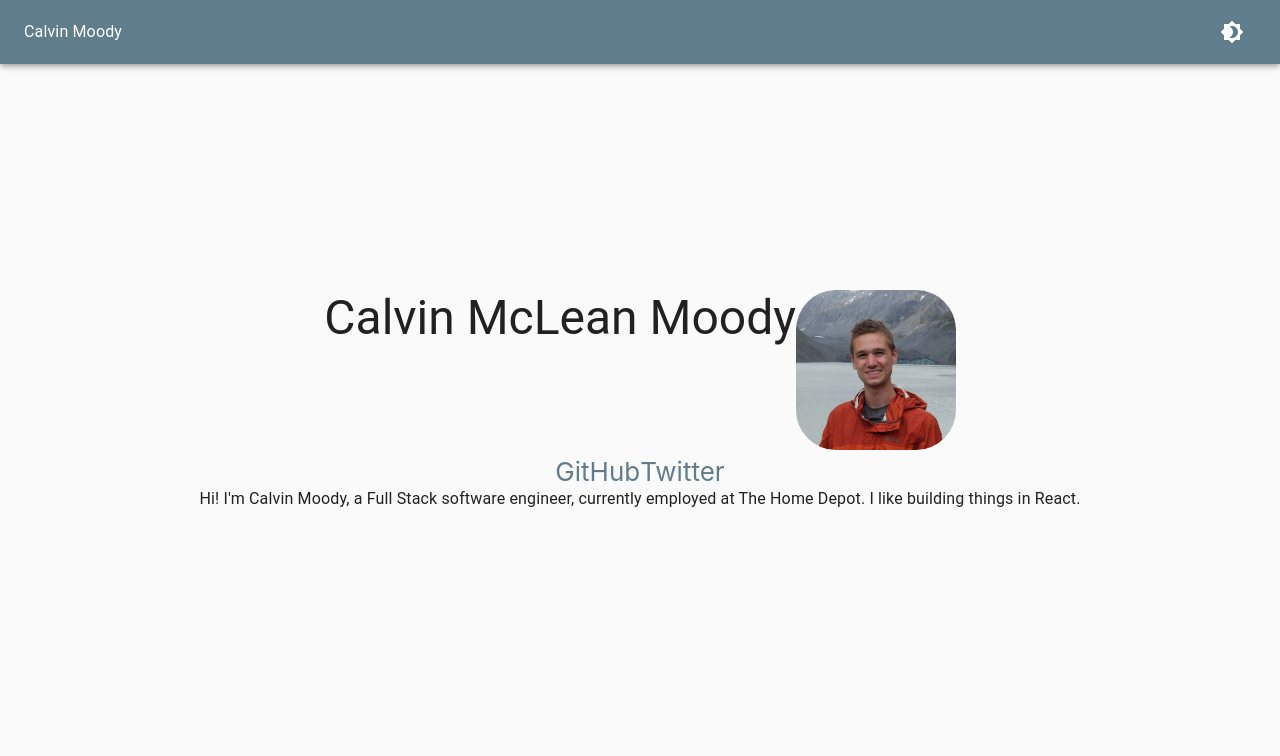
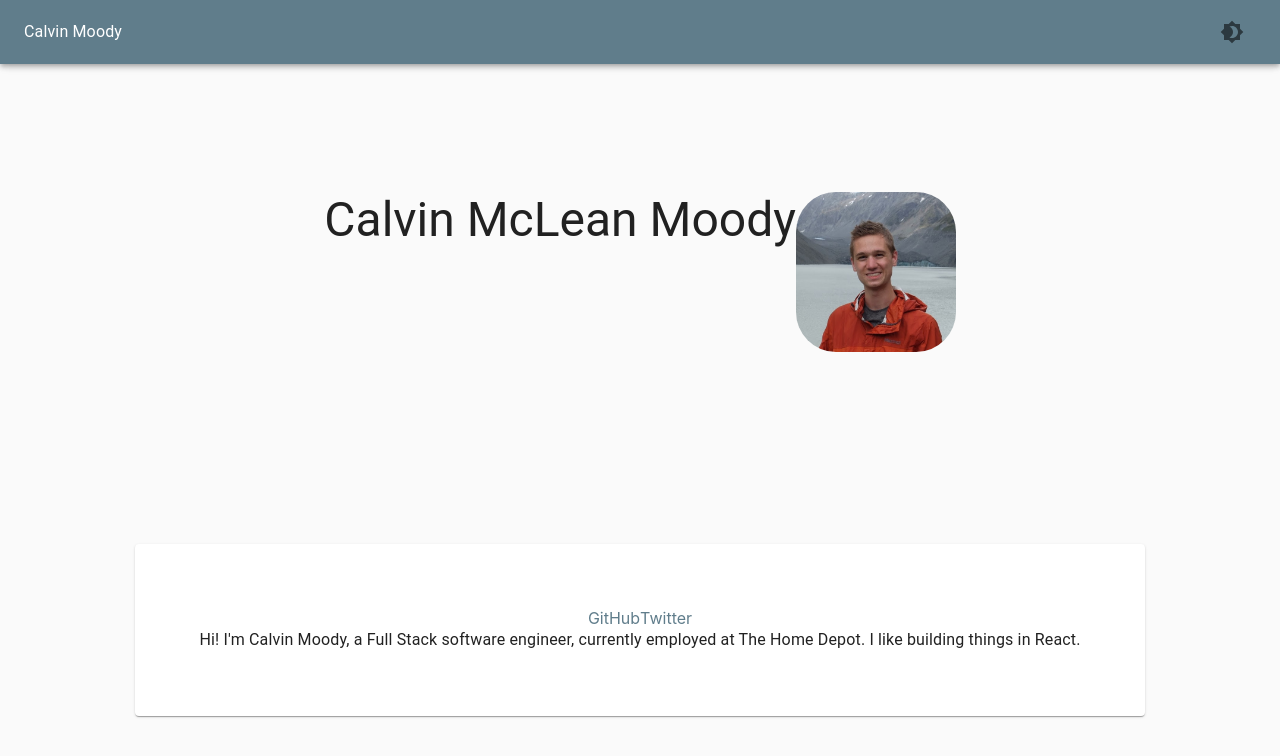
Before and after one commit to logicalmoody/calbatr0ss.github.io, a React (Create React App) app: page / in a window 1280 px wide. Shown: the top 756 px of the page. Built offline with nearby package versions, Linux system fonts and the light colour scheme.

Commit message:
test theme button; add Page content component

```diff
--- a/src/App.js
+++ b/src/App.js
@@ -1,12 +1,10 @@
 import React, { useState } from "react"
 import { makeStyles, ThemeProvider } from "@material-ui/styles"
 import Box from "@material-ui/core/Box"
-// import Button from "@material-ui/core/Button"
 import IconButton from "@material-ui/core/IconButton"
 import Typography from "@material-ui/core/Typography"
 import cal from "assets/cal.jpg"
-import Bio from "components/Bio"
-import Links from "components/Links"
+import Page from "components/Page"
 import AppBar from "@material-ui/core/AppBar"
 import Toolbar from "@material-ui/core/Toolbar"
 import Tooltip from "@material-ui/core/Tooltip"
@@ -28,8 +26,6 @@ const useStyles = makeStyles({
         display: "flex",
         flexDirection: "column",
         alignItems: "center",
-        justifyContent: "center",
-        fontSize: "calc(10px + 2vmin)",
         color: theme => theme.palette.text.primary
     },
     cal: {
@@ -38,6 +34,11 @@ const useStyles = makeStyles({
     },
     title: {
         flex: "1 0 auto"
+    },
+    hero: {
+        padding: "10vw",
+        display: "flex",
+        justifyContent: "space-between"
     }
 })
 
@@ -52,13 +53,13 @@ export default function App() {
 
     return (
         <ThemeProvider theme={theme}>
-            <AppBar>
+            <AppBar position="sticky">
                 <Toolbar>
                     <Box className={classes.title}>
                         <Typography>Calvin Moody</Typography>
                     </Box>
-                    <Tooltip title="Toggle Theme" enterDelay={300}>
-                        <IconButton color="inherit" onClick={toggleTheme} aria-label="toggle theme">
+                    <Tooltip title={theme.palette.type === "light" ? "Dark Theme" : "Light Theme"} enterDelay={300}>
+                        <IconButton onClick={toggleTheme} aria-label="toggle theme" data-testid="toggle-theme">
                             <Brightness4 />
                         </IconButton>
                     </Tooltip>
@@ -66,14 +67,13 @@ export default function App() {
             </AppBar>
             <div className={classes.root}>
                 <header className={classes.header}>
-                    <Box display="flex" flexDirection="row">
+                    <Box display="flex" flexDirection="row" className={classes.hero}>
                         <Typography variant="h3">Calvin McLean Moody</Typography>
-                        <Box>
-                            <img src={cal} className={classes.cal} alt="Calvin Moody" />
-                        </Box>
+                        <img src={cal} className={classes.cal} alt="Calvin Moody" />
                     </Box>
-                    <Links />
-                    <Bio />
+                    <Box padding="5vw">
+                        <Page />
+                    </Box>
                 </header>
             </div>
         </ThemeProvider>
--- /dev/null
+++ b/src/components/Page.js
@@ -0,0 +1,25 @@
+import React from "react"
+import { makeStyles } from "@material-ui/styles"
+import Paper from "@material-ui/core/Paper"
+import Bio from "components/Bio"
+import Links from "components/Links"
+
+const useStyles = makeStyles(theme => ({
+    paper: {
+        padding: "5vw",
+        display: "flex",
+        flexDirection: "column",
+        alignItems: "center"
+    }
+}))
+
+export default function Page() {
+    const classes = useStyles()
+
+    return (
+        <Paper className={classes.paper}>
+            <Links />
+            <Bio />
+        </Paper>
+    )
+}
--- a/src/themes/dark.json
+++ b/src/themes/dark.json
@@ -2,7 +2,7 @@
     "palette": {
         "type": "dark",
         "background": {
-            "paper": "#fff",
+            "paper": "#263238",
             "default": "#282c34"
         },
         "primary": {
```
Also changed, not shown: 2 other files (tests, documents, lock files or other folders).
